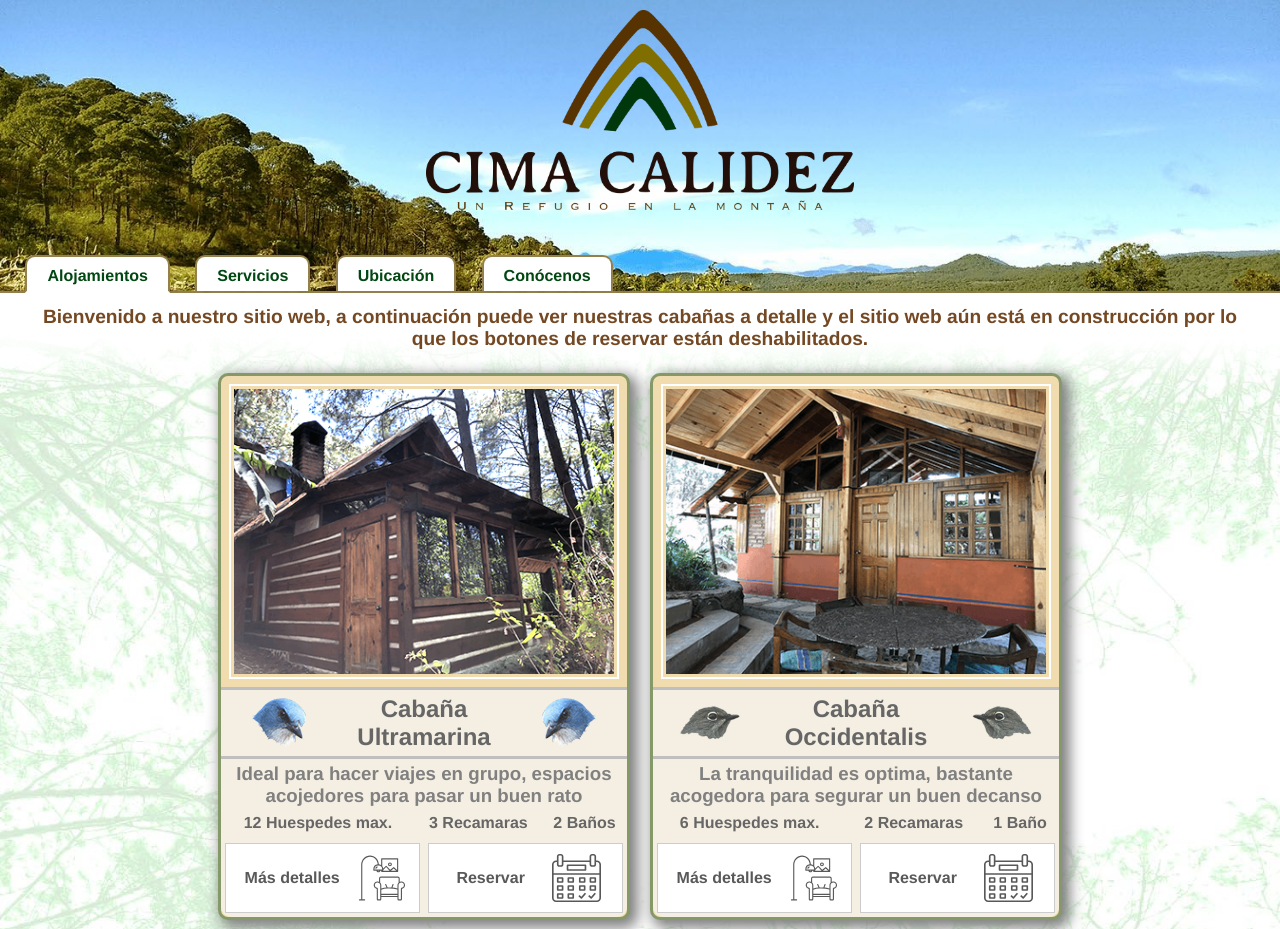
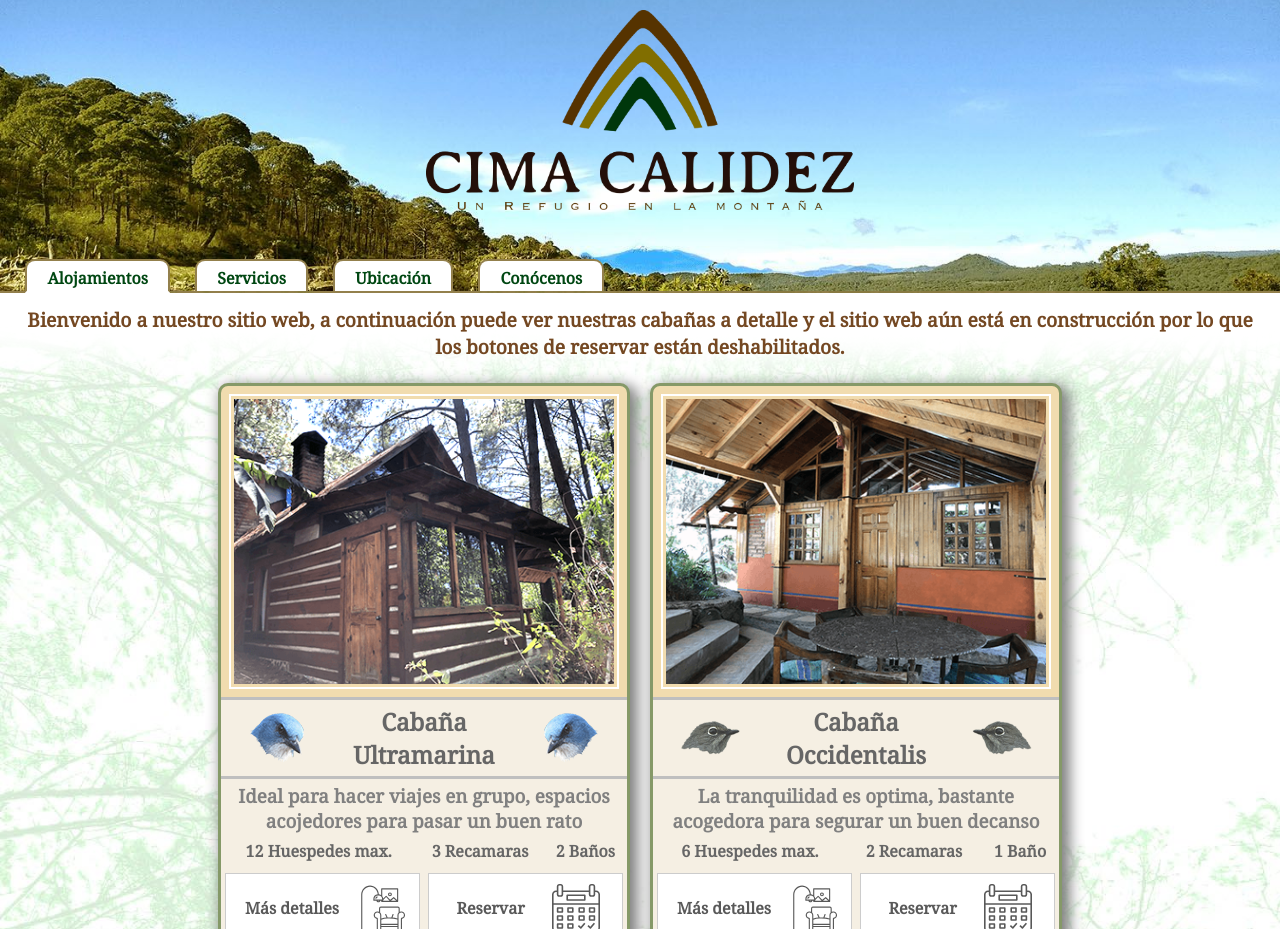
Before and after one commit to JoseCarM/Cima_Calidez, a plain HTML site: page index.html in a window 1280 px wide. Shown: the top 929 px of the page. Drawn offline with Linux system fonts and the light colour scheme.

Commit message:
Se actualiza la fuente a Noto Serif

```diff
--- a/Mas_detalles/Mas_detalles.css
+++ b/Mas_detalles/Mas_detalles.css
@@ -1,5 +1,5 @@
 html {
-    font-family: Helvetica, sans-serif;
+    font-family:'Noto Serif', Helvetica, serif;
     -webkit-tap-highlight-color: transparent;
     /*Supported by WebKit/Safari, Blink/Chrome, and some versions of Internet Explorer and Microsoft Edge. */
     touch-action: manipulation;
--- a/estiloInicioCima.css
+++ b/estiloInicioCima.css
@@ -1,5 +1,5 @@
 html {
-    font-family: Helvetica, sans-serif;
+    font-family:'Noto Serif', Helvetica, serif;
     -webkit-tap-highlight-color: transparent;
      /*Supported by WebKit/Safari, Blink/Chrome, and some versions of Internet Explorer and Microsoft Edge. */
      touch-action: manipulation;
@@ -58,7 +58,7 @@ nav {
     font-weight: 600;
     color: rgb(0, 71, 18);
     justify-items: start;
-    padding: 10px 20px 6px 20px;
+    padding: 6px 20px 6px 20px;
     margin: 0 1%;
     border: rgba(102, 75, 0, 0.7) 2px solid;
     border-bottom: rgb(255, 255, 255) 2px solid;
--- a/index.html
+++ b/index.html
@@ -34,6 +34,7 @@
         <link rel="shortcut icon" href="./recursos/logoSoloMini.png">
         <link rel="apple-touch-icon" href="./recursos/logoSoloMini.png">
         <link rel="stylesheet" href="./estiloInicioCima.css" type="text/css">
+        <link href="https://fonts.googleapis.com/css2?family=Noto+Serif&display=swap" rel="stylesheet">
         <script type='text/javascript' src="./eventosCima.js" defer></script>
     </head>
     <body>
@@ -270,7 +271,7 @@
         </div>
         <footer>
             <h1>Contactanos</h1>
-            <h2>Teléfono:<a href="tel:+523334404120">+52 333 440 4120</a><br>e-mail: <a href="mailto: cimacalidez@gmail.com">cimacalidez@gmail.com</a></h2>
+            <h2>Teléfono: <a href="tel:+523334404120">+52 333 440 4120</a><br>e-mail: <a href="mailto: cimacalidez@gmail.com">cimacalidez@gmail.com</a></h2>
         </footer>
     </body>
 </html>
```
Also changed, not shown: Mas_detalles/Cabana1.html (+1 -1 lines), Mas_detalles/Cabana2.html (+1 -0 lines), Mas_detalles/Cabana3.html (+1 -0 lines), Mas_detalles/Cabana4.html (+1 -0 lines), Mas_detalles/Cabana5.html (+1 -0 lines).
